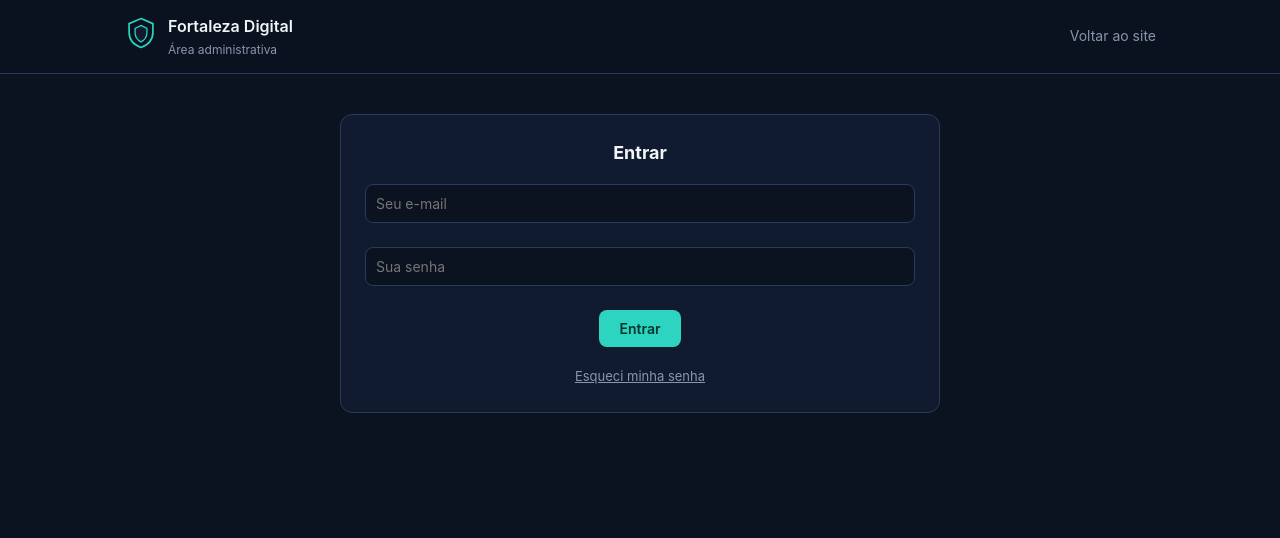
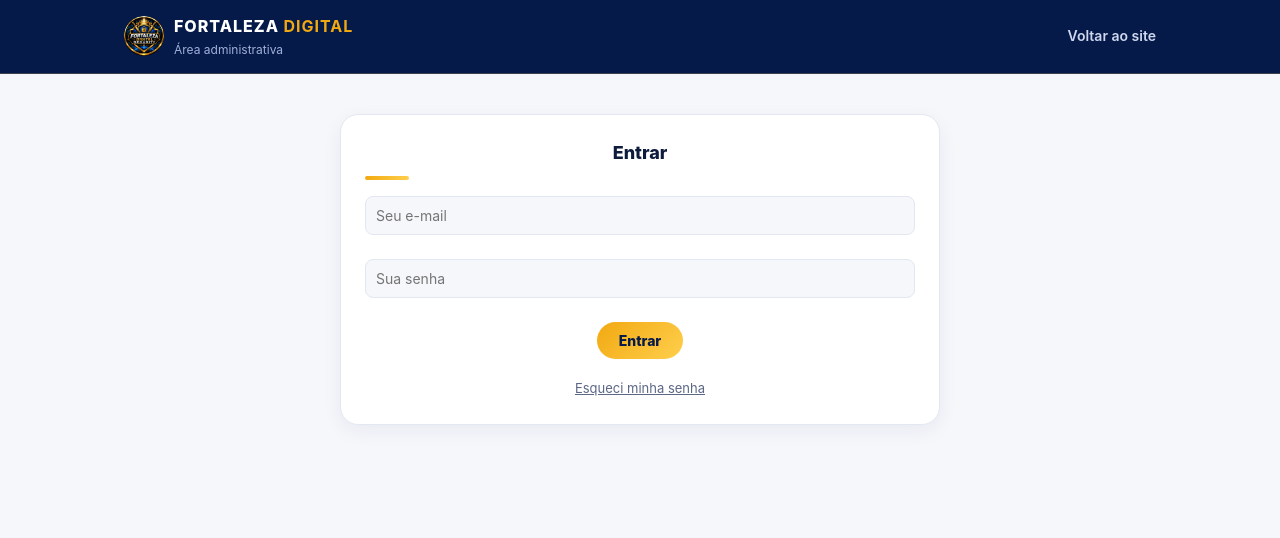
Before and after one commit to dasilvagonchoroskie-cpu/fortaleza-digital-painel, a plain HTML site: page index.html in a window 1280 px wide. Drawn offline with Linux system fonts and the light colour scheme; no server answers.

Commit message:
feat(painel): visual novo no painel (#1)
Visual novo aplicado no painel.

Co-Authored-By: Claude Sonnet 5.5 <noreply@anthropic.com>
Claude-Session: https://claude.ai/code/session_01FW4yUXZiF1ntehDpgB2M9h

```diff
--- a/index.html
+++ b/index.html
@@ -5,6 +5,7 @@
 <meta name="viewport" content="width=device-width, initial-scale=1.0">
 <title>Área Administrativa — Fortaleza Digital</title>
 <link rel="stylesheet" href="style.css">
+<link rel="stylesheet" href="tema-painel.css">
 <meta name="theme-color" content="#061a4a">
 <meta name="mobile-web-app-capable" content="yes">
 <meta name="apple-mobile-web-app-capable" content="yes">
@@ -61,14 +62,9 @@
 <header class="site-header">
   <div class="container header-inner">
     <div class="brand">
-      <span class="brand-mark" aria-hidden="true">
-        <svg viewBox="0 0 40 40" width="34" height="34">
-          <path d="M20 3 L34 9 V19 C34 28 28 34 20 37 C12 34 6 28 6 19 V9 Z" fill="none" stroke="#2DD4BF" stroke-width="2"/>
-          <path d="M20 11 L27 14.5 V19.5 C27 25 24 28.5 20 30.5 C16 28.5 13 25 13 19.5 V14.5 Z" fill="#101B30" stroke="#2DD4BF" stroke-width="1.5"/>
-        </svg>
-      </span>
+      <span class="brand-mark"><img src="logo.png" width="40" height="40" alt="Fortaleza Digital Security" style="display:block;border-radius:50%"></span>
       <div>
-        <p class="brand-name">Fortaleza Digital</p>
+        <p class="brand-name">FORTALEZA <b>DIGITAL</b></p>
         <p class="brand-tag">Área administrativa</p>
       </div>
     </div>
--- /dev/null
+++ b/tema-painel.css
@@ -0,0 +1,26 @@
+/* Visual novo (estilo Fortaleza Move) para o PAINEL. Previa em /novo/admin.html.
+   Carrega DEPOIS de ../style.css. Paleta travada com !important, igual ao site novo. */
+:root{
+  --bg:#f6f7fb !important; --surface:#ffffff !important; --surface-2:#eef1f8 !important; --border:#e3e7f1 !important;
+  --accent:#0059d1 !important; --accent-dim:#0a2f8f !important; --accent-ink:#ffffff !important;
+  --text:#0d1b3d !important; --text-muted:#5b6785 !important;
+  --danger:#c62828 !important; --danger-bg:#fdeaea !important; --success:#1b7f4b !important; --success-bg:#e6f6ec !important;
+  --navy:#061a4a; --navy2:#0a2f8f; --cyan:#08cfe7; --gold:#f2a911; --gold2:#ffcf4d;
+}
+a:focus-visible,button:focus-visible,input:focus-visible,textarea:focus-visible{outline:3px solid var(--gold);outline-offset:2px}
+.site-header{background:var(--navy);border-bottom:1px solid rgba(255,207,77,.22);backdrop-filter:none}
+.brand-name{color:#fff;font-weight:800;letter-spacing:1px}
+.brand-name b{color:var(--gold)}
+.brand-tag{color:#9fb0d8}
+.site-nav a{color:#cfd7ee;font-weight:600}
+.site-nav a:hover{color:var(--gold2)}
+.admin-box{background:#fff;border:1px solid var(--border);border-radius:18px;box-shadow:0 6px 20px rgba(6,26,74,.06)}
+.admin-box h2{color:var(--text);font-weight:800}
+.admin-box h2::after{content:"";display:block;width:44px;height:4px;border-radius:4px;background:linear-gradient(90deg,var(--gold),var(--gold2));margin-top:8px}
+.admin-field input:focus,.admin-field textarea:focus{border-color:var(--gold)}
+.admin-btn{background:linear-gradient(135deg,var(--gold),var(--gold2));color:var(--navy);font-weight:800;border-radius:999px;padding:10px 22px}
+.admin-btn.secondary{background:transparent;color:var(--text);border:1px solid var(--border)}
+.admin-btn.secondary:hover{border-color:var(--gold);color:var(--text)}
+.admin-tabs{background:var(--navy);border-top:1px solid rgba(255,207,77,.22)}
+.admin-tab{color:#9fb0d8}
+.admin-tab.ativo{color:var(--gold2)}
```
Also changed, not shown: logo.png (added).
